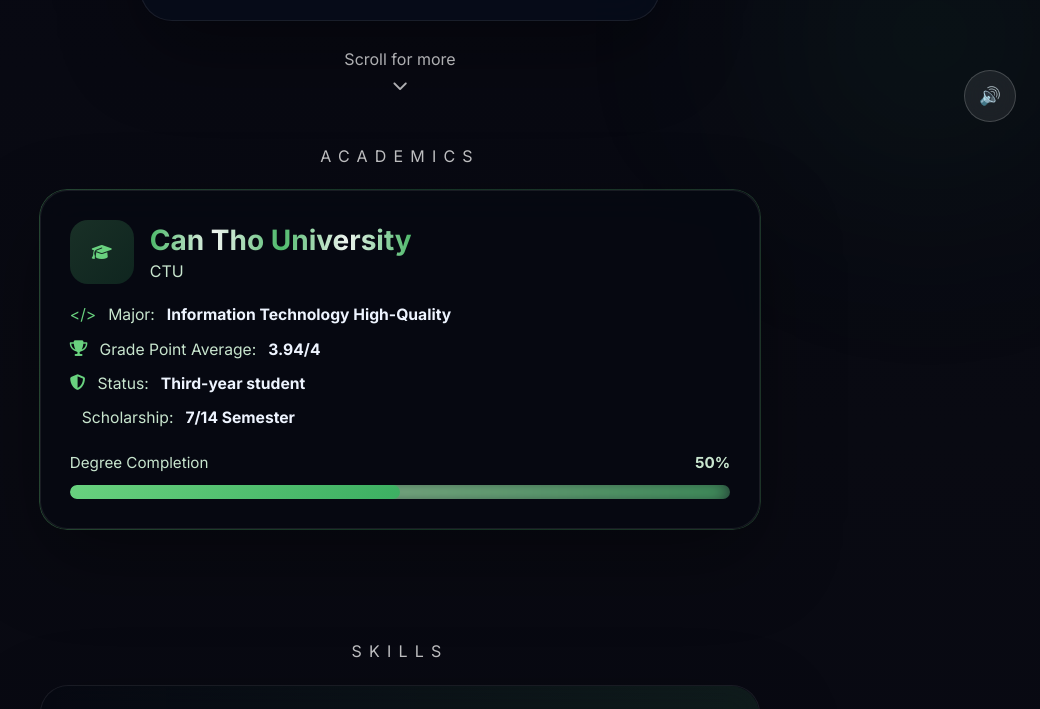
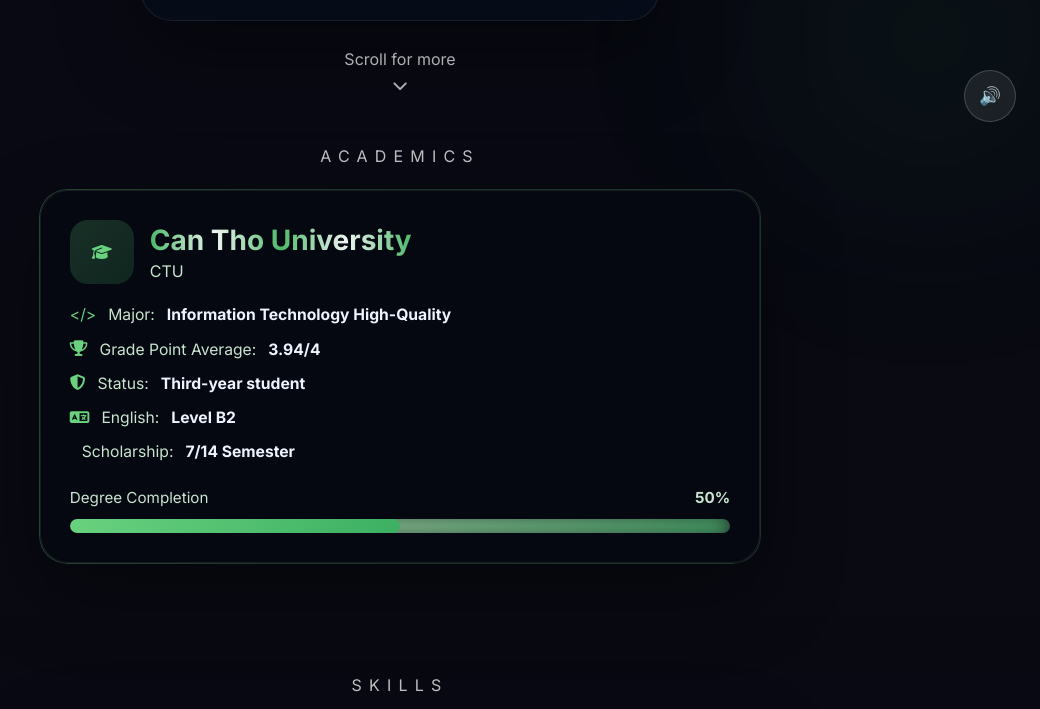
Before and after one commit to binhutduy/my-website, a plain HTML site: page BlogCaNhan/index.html in a window 1280 px wide. Shown: the part 654-1363 px from the top of the page, without its empty margins (240-1280 px from the left). Drawn offline with nearby package versions, Linux system fonts and the light colour scheme.

Commit message:
Add files via upload

```diff
--- a/BlogCaNhan/index.html
+++ b/BlogCaNhan/index.html
@@ -91,6 +91,7 @@
           <div><span>&lt;/&gt;</span> Major: <strong>Information Technology High-Quality</strong></div>
           <div><i class="fa-solid fa-trophy"></i> Grade Point Average: <strong>3.94/4</strong></div>
           <div><i class="fa-solid fa-shield-halved"></i> Status: <strong>Third-year student</strong></div>
+          <div><i class="fa-solid fa-language"></i> English: <strong>Level B2</strong></div>
           <div><i class="fa-solid fa-shield-check"></i> Scholarship: <strong>7/14 Semester</strong></div>
         </div>
         <div class="progress-row">
```
